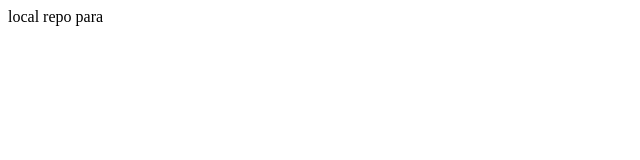
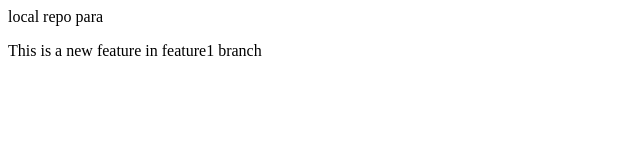
Before and after one commit to MD-REHAN17/Local-Repo, a plain HTML site: page index.html in a window 1280 px wide. Shown: the whole page, without its empty margins (0-640 px from the left). Drawn offline with Linux system fonts and the light colour scheme.

Commit message:
Added new feature

```diff
--- a/index.html
+++ b/index.html
@@ -1 +1,2 @@
 <P>local repo para</P>
+<P> This is a new feature in feature1 branch</P>
```
